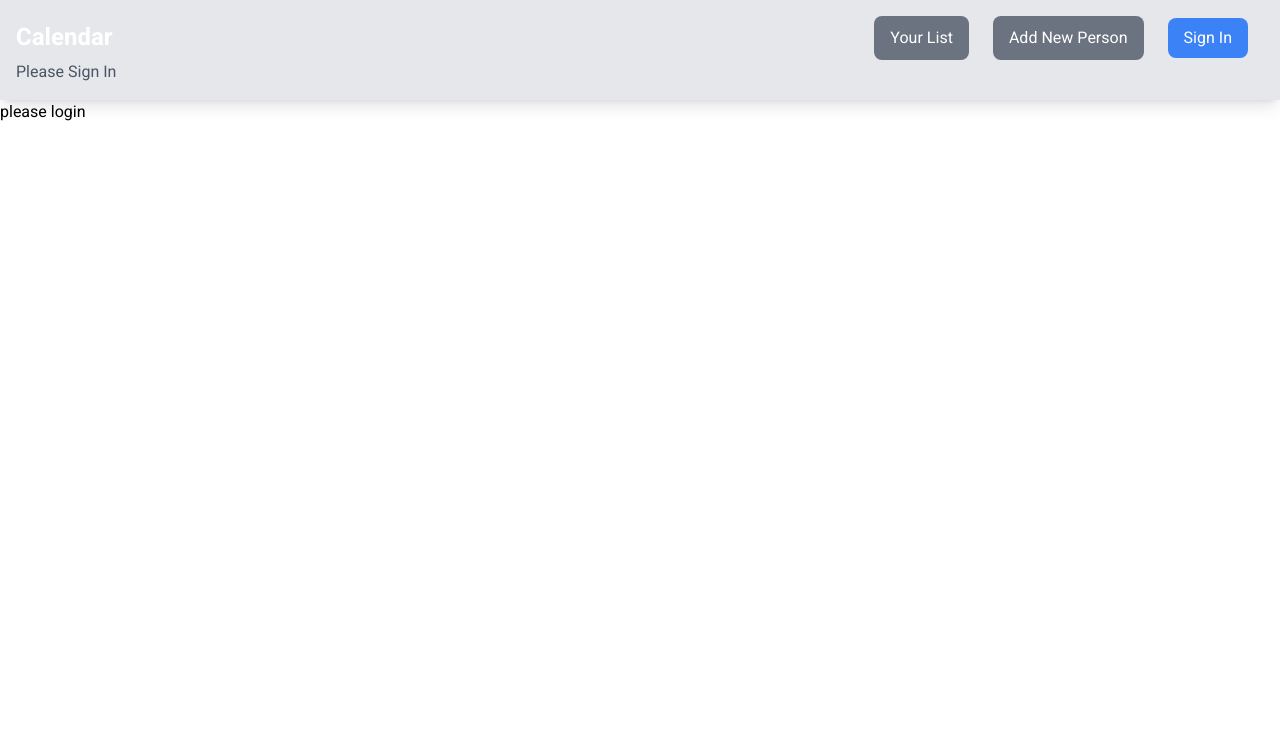
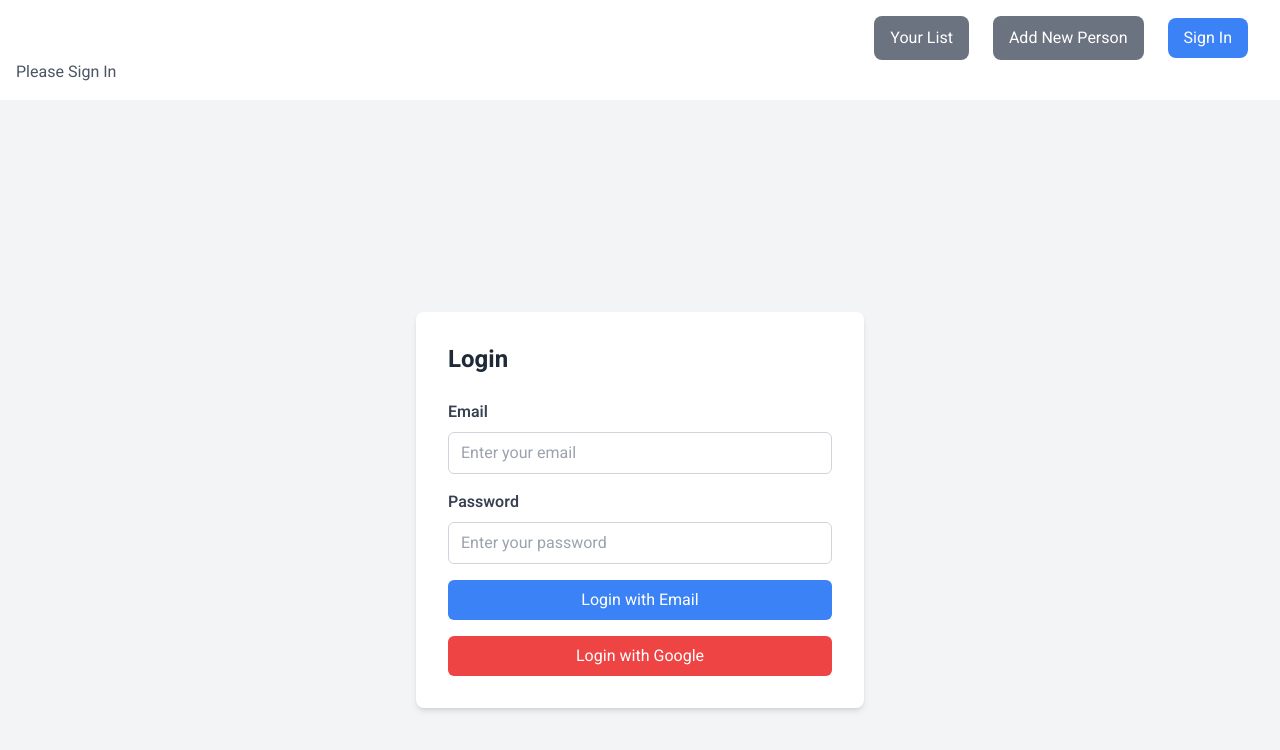
Before and after one commit to lidor12456/Cohen_calendar, a Next.js app: page /login in a window 1280 px wide. Shown: the top 750 px of the page. Built offline with nearby package versions, Linux system fonts and the light colour scheme; no server answers.

Commit message:
add context

```diff
--- /dev/null
+++ b/src/app/context/providers.js
@@ -0,0 +1,26 @@
+"use client";
+import { createContext, useState, useContext, useEffect } from "react";
+import { useSession } from "next-auth/react";
+
+const connectedUserContext = createContext();
+
+export function ConnectedUserProvider({ children }) {
+  const status = useSession();
+  const [userConnected, setUserConnected] = useState(useSession());
+  // console.log(status)
+
+  useEffect(() => {
+    console.log(userConnected);
+  }, [userConnected]);
+
+  return (
+    <connectedUserContext.Provider value={{ userConnected }}>
+      {children}
+    </connectedUserContext.Provider>
+  );
+}
+
+// Custom hook to consume the context
+export function useConnectedUser() {
+  return useContext(connectedUserContext);
+}
--- a/src/app/layout.js
+++ b/src/app/layout.js
@@ -2,6 +2,7 @@ import "./globals.css";
 import { Heebo } from "next/font/google";
 import Navbar from "@/components/Navbar";
 import { NextAuthProvider } from "./api/auth/Providers";
+import { ConnectedUserProvider } from "./context/providers";
 
 const heebo = Heebo({
   weight: ["100", "200", "300", "400", "500", "600", "700", "800", "900"],
@@ -19,8 +20,10 @@ export default function RootLayout({ children }) {
     <html lang="en">
       <body className={heebo.className}>
         <NextAuthProvider>
-          <Navbar />
-          {children}
+          <ConnectedUserProvider>
+            <Navbar />
+            {children}
+          </ConnectedUserProvider>
         </NextAuthProvider>
       </body>
     </html>
--- a/src/app/login/page.js
+++ b/src/app/login/page.js
@@ -1,3 +1,59 @@
 export default function page() {
-  return <div>please login</div>;
+  return (
+    <div className=" min-h-screen flex items-center justify-center bg-gray-100">
+      <div className="bg-white p-8 mt-5 rounded-lg shadow-md w-full max-w-md">
+        <h2 className="text-2xl font-bold text-gray-800 mb-6">Login</h2>
+        <form
+        // onSubmit={handleFormSubmit}
+        >
+          <div className="mb-4">
+            <label
+              htmlFor="email"
+              className="block text-gray-700 font-semibold mb-2"
+            >
+              Email
+            </label>
+            <input
+              type="email"
+              id="email"
+              className="w-full px-3 py-2 border border-gray-300 rounded-md focus:outline-none focus:border-blue-500"
+              placeholder="Enter your email"
+              //   value={email}
+              //   onChange={handleEmailChange}
+              required
+            />
+          </div>
+          <div className="mb-4">
+            <label
+              htmlFor="password"
+              className="block text-gray-700 font-semibold mb-2"
+            >
+              Password
+            </label>
+            <input
+              type="password"
+              id="password"
+              className="w-full px-3 py-2 border border-gray-300 rounded-md focus:outline-none focus:border-blue-500"
+              placeholder="Enter your password"
+              //   value={password}
+              //   onChange={handlePasswordChange}
+              required
+            />
+          </div>
+          <button
+            type="submit"
+            className="w-full bg-blue-500 text-white py-2 px-4 rounded-md hover:bg-blue-600 focus:outline-none focus:bg-blue-600 mb-4"
+          >
+            Login with Email
+          </button>
+        </form>
+        <button
+          //   onClick={handleGoogleLogin}
+          className="w-full bg-red-500 text-white py-2 px-4 rounded-md hover:bg-red-600 focus:outline-none focus:bg-red-600"
+        >
+          Login with Google
+        </button>
+      </div>
+    </div>
+  );
 }
--- a/src/components/HomepageContent.js
+++ b/src/components/HomepageContent.js
@@ -1,12 +1,14 @@
 // components/HomePageContent.js
 "use client";
 import { signIn } from "next-auth/react";
+import { useConnectedUser } from "@/app/context/providers";
 
 export default function HomePageContent() {
+  const { userConnected } = useConnectedUser();
+  // console.log(userConnected);
   return (
-    <div className=" bg-gray-200 flex flex-col items-center justify-center min-h-screen bg-gray-100">
-      {/* Hero Section */}
-      <div className="bg-indigo-300 w-full py-16 text-white text-center rounded-full">
+    <div className=" flex flex-col items-center justify-center min-h-screen bg-gray-100">
+      <div className="bg-indigo-300 w-full py-16 text-white text-center">
         <div className="container mx-auto">
           <h2 className="text-4xl font-black mb-4">ברוך הבא</h2>
           <p className="text-lg mb-8">
--- a/src/components/Navbar.js
+++ b/src/components/Navbar.js
@@ -1,19 +1,30 @@
 // components/Navbar.js
 "use client";
-import { useState } from "react";
+import { useState, useEffect } from "react";
 import { useSession, signIn, signOut } from "next-auth/react";
+import { useConnectedUser } from "@/app/context/providers";
 import Link from "next/link";
 
 const Navbar = () => {
+  // async function getUserSession() {
+  //   const { userConnected } = await useConnectedUser();
+  //   console.log(userConnected);
+  //   return userConnected;
+  // }
+  // getUserSession();
+
+  // const status = getUserSession();
+  const status = useSession();
+  console.log(status);
+
   const [isOpen, setIsOpen] = useState(false);
 
   const toggleMenu = () => {
     setIsOpen(!isOpen);
   };
 
-  const status = useSession();
   return (
-    <nav className="bg-[#e5e7eb] shadow-lg p-4">
+    <nav className="bg-transparent shadow-lg p-4">
       <div className="container mx-auto flex justify-between items-center">
         <Link href="/" className="text-white text-2xl font-bold">
           Calendar
@@ -44,6 +55,7 @@ const Navbar = () => {
             <Link
               href="/personsList"
               className="block md:inline-block text-black md:text-white text-center md:bg-gray-500  py-2.5 px-4 border border-black md:border-none rounded-lg  mr-4 mb-2 md:mb-0 hover:bg-blue-700 focus:outline-none focus:shadow-outline-blue active:bg-blue-800"
+              // className="ring-2 ring-purple-500 ring-offset-4 block md:inline-block md:text-black md:border md:border-black md:text-center hover:border hover:border-green  active:bg-blue-800"
             >
               Your List
             </Link>
```
